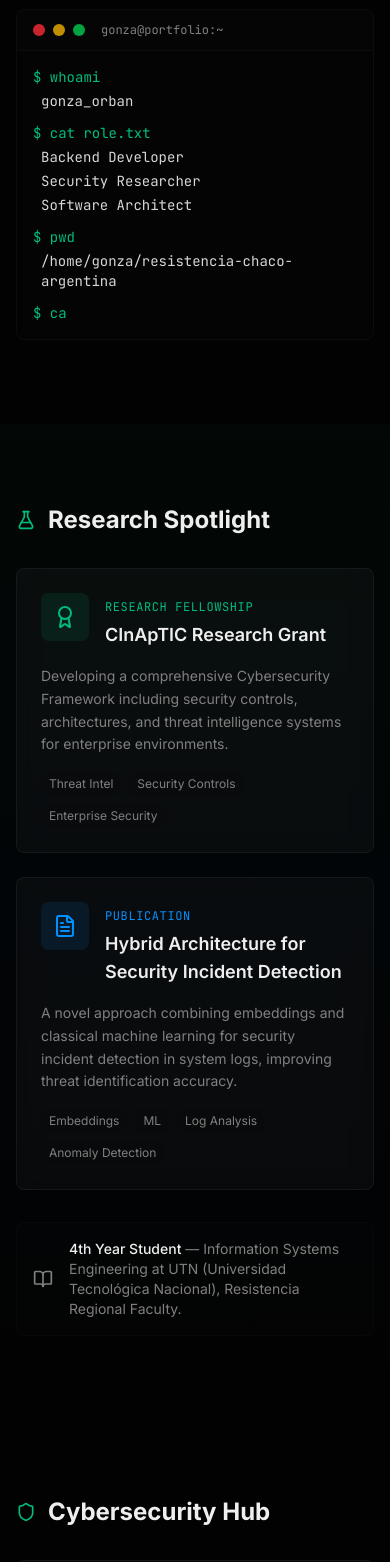
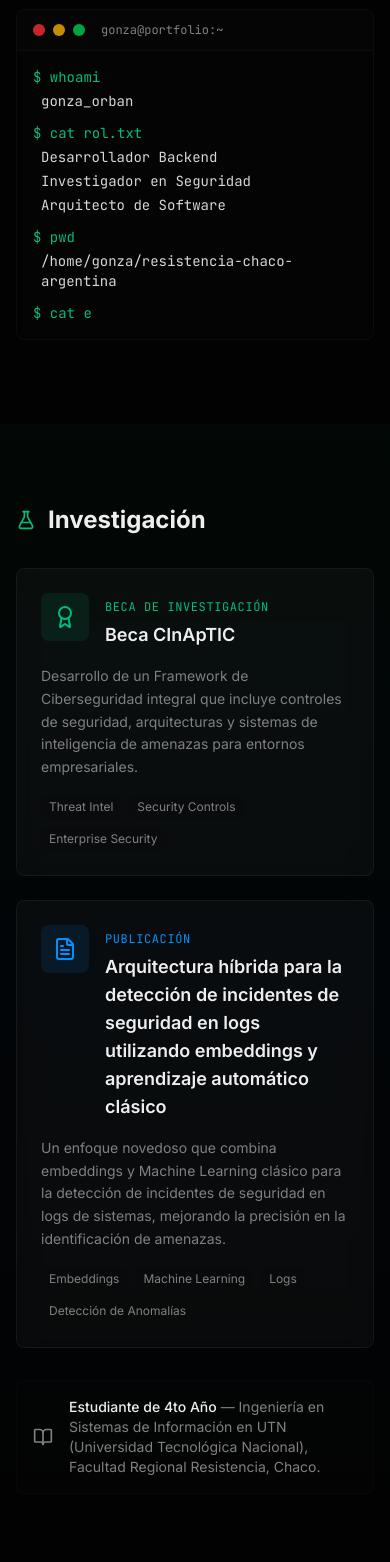
Before and after one commit to gonzaorban/portfolio, a Next.js app: page / in a window 390 px wide. Shown: the part 420-1982 px from the top of the page. Built offline with nearby package versions, Linux system fonts and the light colour scheme.

Commit message:
feat: update all components with Spanish translations
Translate portfolio content to Spanish while keeping technical terms in English

Co-authored-by: Gonzalo Tomás Orban <183670355+gonzaorban@users.noreply.github.com>

```diff
--- a/app/layout.tsx
+++ b/app/layout.tsx
@@ -14,10 +14,10 @@ const jetbrainsMono = JetBrains_Mono({
 })
 
 export const metadata: Metadata = {
-  title: 'Gonza Orban | Backend Developer & Security Researcher',
-  description: 'Software Engineering portfolio focused on Backend Development, Software Architecture, and Cybersecurity. 4th year Information Systems Engineering student at UTN.',
+  title: 'Gonza Orban | Desarrollador Backend & Investigador en Seguridad',
+  description: 'Portfolio de Ingeniería de Software enfocado en Desarrollo Backend, Arquitectura de Software y Ciberseguridad. Estudiante de 4to año de Ingeniería en Sistemas de Información en UTN Resistencia, Chaco.',
   generator: 'v0.app',
-  keywords: ['Backend Developer', 'Cybersecurity', 'Software Architecture', 'NestJS', 'Django', 'Security Research'],
+  keywords: ['Desarrollador Backend', 'Ciberseguridad', 'Arquitectura de Software', 'NestJS', 'Django', 'Investigación en Seguridad'],
   authors: [{ name: 'Gonza Orban' }],
   icons: {
     icon: [
--- a/components/cybersecurity-hub.tsx
+++ b/components/cybersecurity-hub.tsx
@@ -6,14 +6,14 @@ import { Shield, Bug, Lock, Binary, Globe, Key, ExternalLink } from "lucide-reac
 const platforms = [
   {
     name: "TryHackMe",
-    description: "Learning platform for cybersecurity skills",
+    description: "Plataforma de aprendizaje en ciberseguridad",
     color: "text-red-400",
     bgColor: "bg-red-400/10",
     link: "#",
   },
   {
     name: "HackTheBox",
-    description: "Advanced penetration testing labs",
+    description: "Laboratorios avanzados de pentesting",
     color: "text-green-400",
     bgColor: "bg-green-400/10",
     link: "#",
@@ -23,8 +23,8 @@ const platforms = [
 const skills = [
   { icon: Binary, name: "Binary Exploitation", description: "Buffer overflows, ROP chains, format strings" },
   { icon: Globe, name: "Web Security", description: "IDOR, XSS, SQLi, SSRF, Authentication Bypass" },
-  { icon: Key, name: "Cryptography", description: "Encryption analysis, hash cracking, protocol weaknesses" },
-  { icon: Bug, name: "Reverse Engineering", description: "Malware analysis, binary patching, deobfuscation" },
+  { icon: Key, name: "Criptografía", description: "Análisis de cifrado, cracking de hashes, debilidades de protocolos" },
+  { icon: Bug, name: "Reverse Engineering", description: "Análisis de malware, binary patching, deobfuscación" },
 ]
 
 export function CybersecurityHub() {
@@ -39,7 +39,7 @@ export function CybersecurityHub() {
           className="flex items-center gap-3 mb-8"
         >
           <Shield className="w-5 h-5 text-primary" />
-          <h2 className="text-2xl md:text-3xl font-bold">Cybersecurity Hub</h2>
+          <h2 className="text-2xl md:text-3xl font-bold">Hub de Ciberseguridad</h2>
         </motion.div>
 
         {/* Platforms */}
@@ -78,7 +78,7 @@ export function CybersecurityHub() {
           transition={{ duration: 0.5 }}
           className="text-lg font-semibold mb-4 text-muted-foreground"
         >
-          Security Skills
+          Habilidades en Seguridad
         </motion.h3>
 
         <div className="grid gap-4 sm:grid-cols-2">
--- a/components/footer.tsx
+++ b/components/footer.tsx
@@ -23,7 +23,7 @@ export function Footer() {
           >
             <span className="font-semibold text-foreground">Gonza Orban</span>
             <span className="text-muted-foreground">·</span>
-            <span className="text-sm text-muted-foreground">Backend & Security</span>
+            <span className="text-sm text-muted-foreground">Backend & Seguridad</span>
           </motion.div>
 
           {/* Social Links */}
@@ -57,7 +57,7 @@ export function Footer() {
             className="flex items-center gap-2 text-sm"
           >
             <Circle className="w-2 h-2 fill-primary text-primary animate-pulse" />
-            <span className="font-mono text-muted-foreground">System Status:</span>
+            <span className="font-mono text-muted-foreground">Estado del Sistema:</span>
             <span className="font-mono text-primary">Online</span>
           </motion.div>
         </div>
@@ -71,7 +71,7 @@ export function Footer() {
           className="mt-6 pt-6 border-t border-border/20 text-center"
         >
           <p className="text-xs text-muted-foreground">
-            © {new Date().getFullYear()} Gonza Orban. Built with Next.js & Tailwind CSS.
+            © {new Date().getFullYear()} Gonza Orban. Desarrollado con Next.js & Tailwind CSS.
           </p>
         </motion.div>
       </div>
--- a/components/hero.tsx
+++ b/components/hero.tsx
@@ -43,8 +43,7 @@ export function Hero() {
           transition={{ duration: 0.5, delay: 0.2 }}
           className="text-lg md:text-xl text-muted-foreground mb-8 max-w-2xl"
         >
-          Backend Developer & Security Researcher building secure, scalable systems.
-          Passionate about software architecture and cybersecurity.
+          Desarrollando Sistemas Seguros y Escalables. Apasionado por la arquitectura de software y la ciberseguridad.
         </motion.p>
 
         <motion.div
--- a/components/project-bento.tsx
+++ b/components/project-bento.tsx
@@ -6,15 +6,15 @@ import { Folder, ExternalLink, Code2, Trophy, Server, Users } from "lucide-react
 const projects = [
   {
     title: "Sixty Club",
-    description: "Full-stack web application for club management with modern UI and robust backend.",
+    description: "Aplicación web Fullstack para gestión de clubes con interfaz moderna y Backend robusto.",
     tech: ["Django", "Next.js", "PostgreSQL", "Tailwind"],
     icon: Users,
     span: "md:col-span-2",
     accent: "primary",
   },
   {
-    title: "Logistics Microservice",
-    description: "Scalable microservices architecture with secure authentication and authorization.",
+    title: "Microservicio de Logística",
+    description: "Arquitectura de microservicios escalable con autenticación y autorización segura.",
     tech: ["NestJS", "Keycloak", "MySQL", "Docker"],
     icon: Server,
     span: "md:col-span-1",
@@ -22,16 +22,16 @@ const projects = [
   },
   {
     title: "CTF Writeups",
-    description: "Documentation of CTF challenges solved on various platforms with detailed explanations.",
+    description: "Documentación de desafíos CTF resueltos en diversas plataformas con explicaciones detalladas.",
     tech: ["Binary Exploitation", "Web Security", "Crypto"],
     icon: Code2,
     span: "md:col-span-1",
     accent: "primary",
   },
   {
-    title: "Competitive Programming",
-    description: "Solutions and training for ICPC and TAP programming competitions.",
-    tech: ["ICPC", "TAP", "Algorithms", "C++"],
+    title: "Programación Competitiva",
+    description: "Soluciones y entrenamiento para competencias de programación ICPC y TAP.",
+    tech: ["ICPC", "TAP", "Algoritmos", "C++"],
     icon: Trophy,
     span: "md:col-span-2",
     accent: "accent",
@@ -50,7 +50,7 @@ export function ProjectBento() {
           className="flex items-center gap-3 mb-8"
         >
           <Folder className="w-5 h-5 text-primary" />
-          <h2 className="text-2xl md:text-3xl font-bold">Projects</h2>
+          <h2 className="text-2xl md:text-3xl font-bold">Proyectos</h2>
         </motion.div>
 
         <div className="grid gap-4 md:grid-cols-3">
--- a/components/research-spotlight.tsx
+++ b/components/research-spotlight.tsx
@@ -18,7 +18,7 @@ export function ResearchSpotlight() {
           className="flex items-center gap-3 mb-8"
         >
           <FlaskConical className="w-5 h-5 text-primary" />
-          <h2 className="text-2xl md:text-3xl font-bold">Research Spotlight</h2>
+          <h2 className="text-2xl md:text-3xl font-bold">Investigación</h2>
         </motion.div>
 
         <div className="grid gap-6 md:grid-cols-2">
@@ -35,15 +35,15 @@ export function ResearchSpotlight() {
                 <Award className="w-6 h-6 text-primary" />
               </div>
               <div>
-                <span className="text-xs font-mono text-primary uppercase tracking-wider">Research Fellowship</span>
+                <span className="text-xs font-mono text-primary uppercase tracking-wider">Beca de Investigación</span>
                 <h3 className="text-lg font-semibold mt-1 group-hover:text-primary transition-colors">
-                  CInApTIC Research Grant
+                  Beca CInApTIC
                 </h3>
               </div>
             </div>
             <p className="text-muted-foreground text-sm leading-relaxed">
-              Developing a comprehensive Cybersecurity Framework including security controls, architectures,
-              and threat intelligence systems for enterprise environments.
+              Desarrollo de un Framework de Ciberseguridad integral que incluye controles de seguridad,
+              arquitecturas y sistemas de inteligencia de amenazas para entornos empresariales.
             </p>
             <div className="mt-4 flex flex-wrap gap-2">
               {["Threat Intel", "Security Controls", "Enterprise Security"].map((tag) => (
@@ -67,18 +67,18 @@ export function ResearchSpotlight() {
                 <FileText className="w-6 h-6 text-accent" />
               </div>
               <div>
-                <span className="text-xs font-mono text-accent uppercase tracking-wider">Publication</span>
+                <span className="text-xs font-mono text-accent uppercase tracking-wider">Publicación</span>
                 <h3 className="text-lg font-semibold mt-1 group-hover:text-accent transition-colors">
-                  Hybrid Architecture for Security Incident Detection
+                  Arquitectura híbrida para la detección de incidentes de seguridad en logs utilizando embeddings y aprendizaje automático clásico
                 </h3>
               </div>
             </div>
             <p className="text-muted-foreground text-sm leading-relaxed">
-              A novel approach combining embeddings and classical machine learning for security
-              incident detection in system logs, improving threat identification accuracy.
+              Un enfoque novedoso que combina embeddings y Machine Learning clásico para la detección
+              de incidentes de seguridad en logs de sistemas, mejorando la precisión en la identificación de amenazas.
             </p>
             <div className="mt-4 flex flex-wrap gap-2">
-              {["Embeddings", "ML", "Log Analysis", "Anomaly Detection"].map((tag) => (
+              {["Embeddings", "Machine Learning", "Logs", "Detección de Anomalías"].map((tag) => (
                 <span key={tag} className="text-xs px-2 py-1 rounded-md bg-secondary/50 text-muted-foreground">
                   {tag}
                 </span>
@@ -97,8 +97,8 @@ export function ResearchSpotlight() {
         >
           <BookOpen className="w-5 h-5 text-muted-foreground shrink-0" />
           <p className="text-sm text-muted-foreground">
-            <span className="text-foreground font-medium">4th Year Student</span> — Information Systems Engineering at UTN
-            (Universidad Tecnológica Nacional), Resistencia Regional Faculty.
+            <span className="text-foreground font-medium">Estudiante de 4to Año</span> — Ingeniería en Sistemas de Información en UTN
+            (Universidad Tecnológica Nacional), Facultad Regional Resistencia, Chaco.
           </p>
         </motion.div>
       </div>
--- a/components/tech-stack.tsx
+++ b/components/tech-stack.tsx
@@ -12,14 +12,14 @@ const categories = [
     items: ["Python", "Django", "NestJS", "Node.js", "PostgreSQL", "MySQL", "Redis"],
   },
   {
-    title: "Security",
+    title: "Seguridad",
     icon: Shield,
     color: "text-accent",
     bgColor: "bg-accent/10",
     items: ["Keycloak", "OWASP", "Burp Suite", "Wireshark", "Nmap", "Ghidra", "IDA"],
   },
   {
-    title: "Tools",
+    title: "Herramientas",
     icon: Wrench,
     color: "text-yellow-400",
     bgColor: "bg-yellow-400/10",
@@ -39,7 +39,7 @@ export function TechStack() {
           className="flex items-center gap-3 mb-8"
         >
           <Layers className="w-5 h-5 text-primary" />
-          <h2 className="text-2xl md:text-3xl font-bold">Tech Stack & Skills</h2>
+          <h2 className="text-2xl md:text-3xl font-bold">Stack Tecnológico</h2>
         </motion.div>
 
         <div className="grid gap-6 md:grid-cols-3 mb-8">
@@ -84,16 +84,16 @@ export function TechStack() {
           <div className="rounded-lg border border-border/30 p-4 bg-secondary/20">
             <div className="flex items-center gap-3 mb-3">
               <Languages className="w-4 h-4 text-muted-foreground" />
-              <h4 className="font-medium text-sm">Languages</h4>
+              <h4 className="font-medium text-sm">Idiomas</h4>
             </div>
             <div className="space-y-2">
               <div className="flex items-center justify-between">
-                <span className="text-sm text-muted-foreground">Spanish</span>
-                <span className="text-xs px-2 py-0.5 rounded-full bg-primary/20 text-primary">Native</span>
+                <span className="text-sm text-muted-foreground">Español</span>
+                <span className="text-xs px-2 py-0.5 rounded-full bg-primary/20 text-primary">Nativo</span>
               </div>
               <div className="flex items-center justify-between">
-                <span className="text-sm text-muted-foreground">English</span>
-                <span className="text-xs px-2 py-0.5 rounded-full bg-accent/20 text-accent">A2 - Learning</span>
+                <span className="text-sm text-muted-foreground">Inglés</span>
+                <span className="text-xs px-2 py-0.5 rounded-full bg-accent/20 text-accent">Nivel A2 - En formación activa</span>
               </div>
             </div>
           </div>
@@ -102,11 +102,11 @@ export function TechStack() {
           <div className="rounded-lg border border-border/30 p-4 bg-secondary/20">
             <div className="flex items-center gap-3 mb-3">
               <BookOpen className="w-4 h-4 text-muted-foreground" />
-              <h4 className="font-medium text-sm">Continuous Learning</h4>
+              <h4 className="font-medium text-sm">Aprendizaje Continuo</h4>
             </div>
             <p className="text-sm text-muted-foreground leading-relaxed">
-              Actively improving English proficiency while staying current with
-              emerging security threats and backend development patterns.
+              Mejorando activamente mi nivel de inglés mientras me mantengo actualizado con las amenazas
+              de seguridad emergentes y patrones de desarrollo Backend.
             </p>
           </div>
         </motion.div>
--- a/components/terminal.tsx
+++ b/components/terminal.tsx
@@ -5,9 +5,9 @@ import { motion } from "framer-motion"
 
 const commands = [
   { prompt: "$ whoami", output: ["gonza_orban"] },
-  { prompt: "$ cat role.txt", output: ["Backend Developer", "Security Researcher", "Software Architect"] },
+  { prompt: "$ cat rol.txt", output: ["Desarrollador Backend", "Investigador en Seguridad", "Arquitecto de Software"] },
   { prompt: "$ pwd", output: ["/home/gonza/resistencia-chaco-argentina"] },
-  { prompt: "$ cat status.txt", output: ["🎓 4th Year - Systems Engineering @ UTN", "🔬 CInApTIC Research Fellow"] },
+  { prompt: "$ cat estado.txt", output: ["4to Año - Ingeniería en Sistemas @ UTN", "Becario de Investigación CInApTIC"] },
 ]
 
 export function Terminal() {
```
